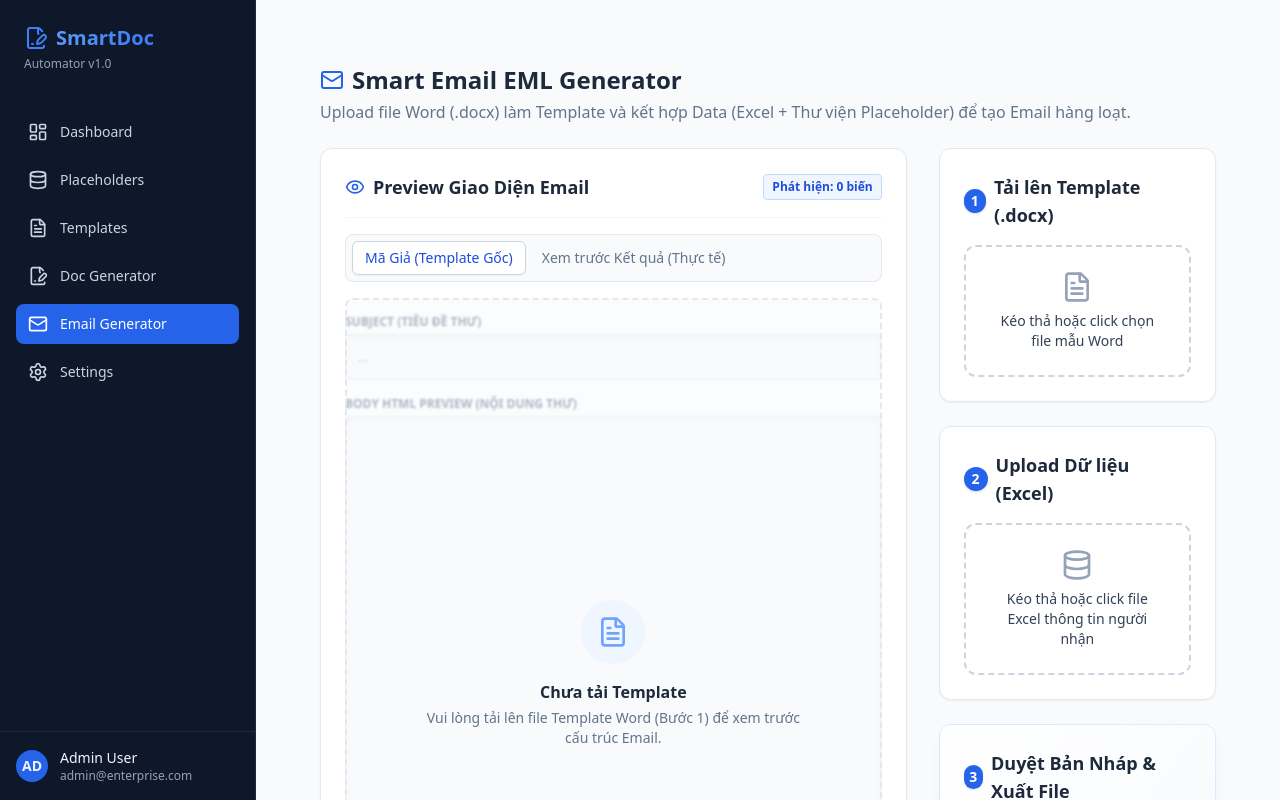
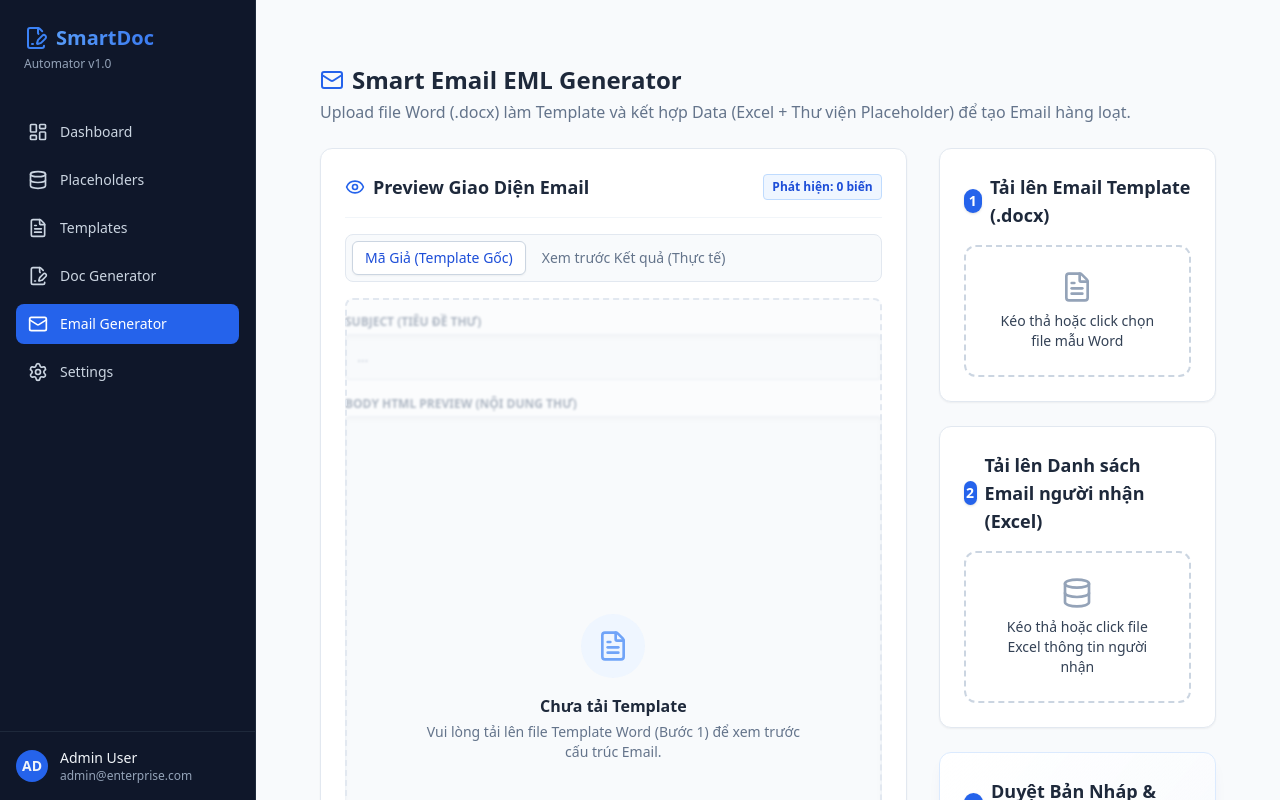
Before and after one commit to dttung1288/SmartDocAutomator, a React (Vite) app: page /#/email in a window 1280 px wide. Built offline with nearby package versions, Linux system fonts and the light colour scheme.

Commit message:
Fix: Rename step descriptions in Email Generator to match user preferences

```diff
--- a/src/features/EmailGenerator.jsx
+++ b/src/features/EmailGenerator.jsx
@@ -412,7 +412,7 @@ export function EmailGenerator() {
                     <div className="bg-white p-6 rounded-xl border border-slate-200 shadow-sm space-y-4 transition-all">
                         <h2 className="text-lg font-semibold flex items-center gap-2 text-slate-800">
                             <span className="bg-blue-600 text-white w-6 h-6 rounded-full flex items-center justify-center text-sm shadow">1</span>
-                            Tải lên Template (.docx)
+                            Tải lên Email Template (.docx)
                         </h2>
                         <div
                             className={`relative border-2 border-dashed rounded-xl p-6 text-center group cursor-pointer transition-all duration-300 ${isDraggingTemplate ? 'border-blue-500 bg-blue-50 scale-105 shadow-md' : templateFileName ? 'border-emerald-300 bg-emerald-50' : 'border-slate-300 hover:border-blue-400 hover:bg-slate-50/50'}`}
@@ -441,7 +441,7 @@ export function EmailGenerator() {
                     <div className="bg-white p-6 rounded-xl border border-slate-200 shadow-sm space-y-4">
                         <h2 className="text-lg font-semibold flex items-center gap-2 text-slate-800">
                             <span className="bg-blue-600 text-white w-6 h-6 rounded-full flex items-center justify-center text-sm shadow">2</span>
-                            Upload Dữ liệu (Excel)
+                            Tải lên Danh sách Email người nhận (Excel)
                         </h2>
                         <div
                             className={`relative border-2 border-dashed rounded-xl p-6 text-center group cursor-pointer transition-all duration-300 ${isDraggingExcel ? 'border-blue-500 bg-blue-50 scale-105 shadow-md' : excelFileName ? 'border-emerald-300 bg-emerald-50' : 'border-slate-300 hover:border-blue-400 hover:bg-slate-50/50'}`}
```
